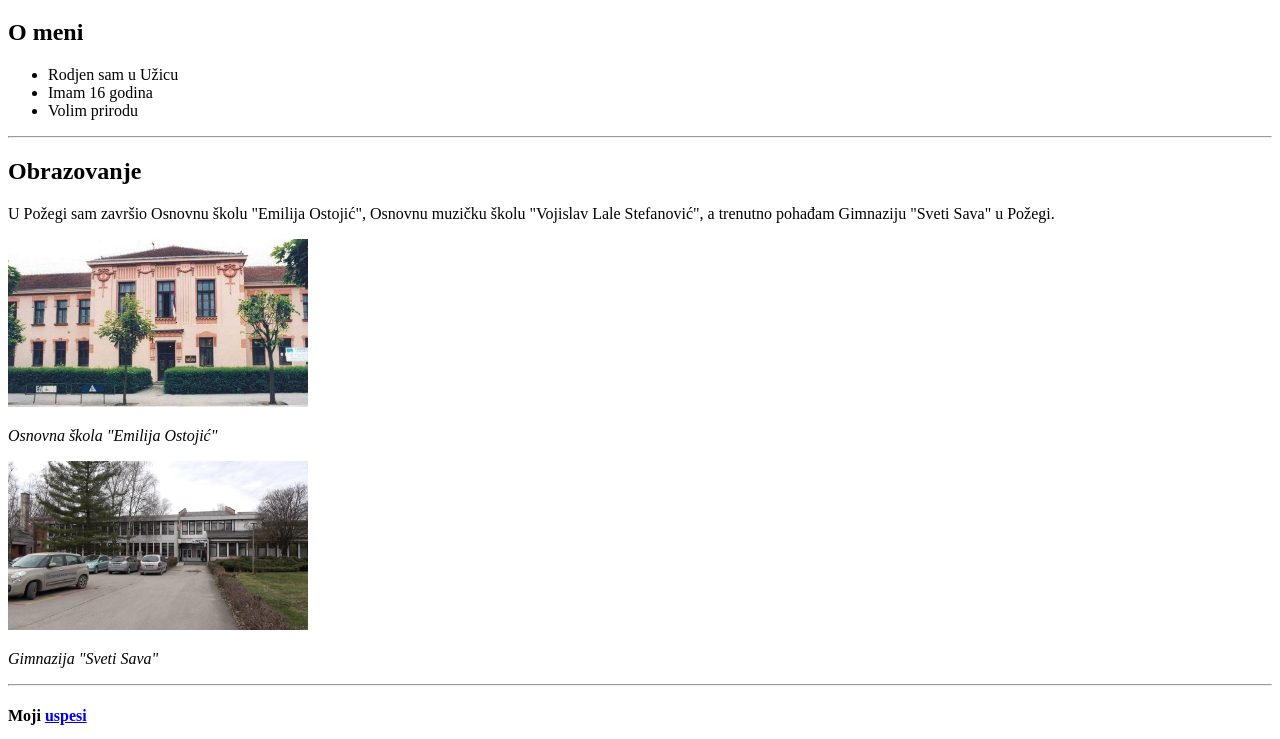
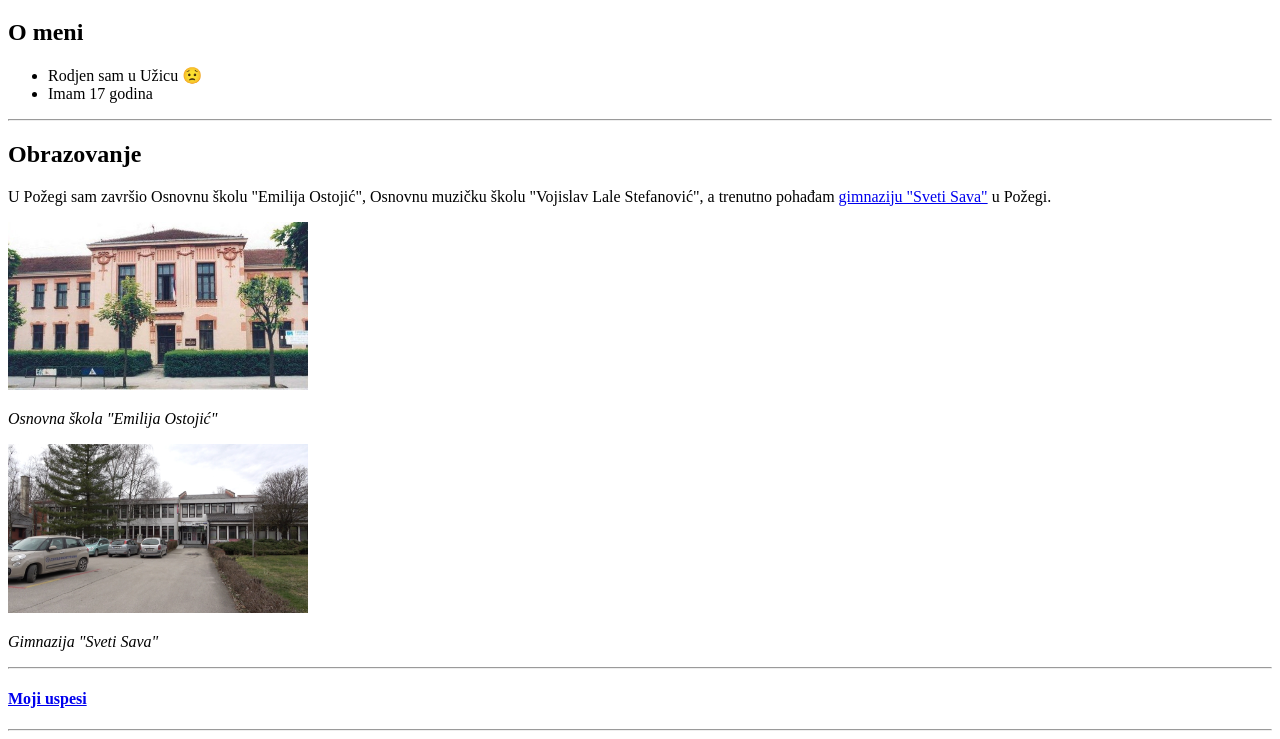
Before and after one commit to AleksaNikolicdrugocetri/stranicadrugo4, a plain HTML site: page index.html in a window 1280 px wide. Shown: the part 61-800 px from the top of the page. Drawn offline with Linux system fonts and the light colour scheme.

Commit message:
Update index.html

```diff
--- a/index.html
+++ b/index.html
@@ -4,22 +4,23 @@
     <meta charset="UTF-8">
     <meta http-equiv="X-UA-Compatible" content="IE=edge">
     <meta name="viewport" content="width=device-width, initial-scale=1.0">
+    <link rel="stylesheet" href="style.css">
     <title>Primena računara</title>
 </head>
 <body>
 
-    <h1 style="text-align:left;">Aleksa Nikolić</h1>
+<h1 >Aleksa Nikolić</h1>
   <h2>O meni</h2>
-   <ul style="text-align: left;">
-    <li>Rodjen sam u Užicu</li>
-<li> Imam 16 godina </li>
-<li>  Volim prirodu </li>
+   <ul >
+    <li>Rodjen sam u Užicu 😟</li>
+<li> Imam 17 godina </li>
+
    </ul>
     <hr>
 
 <h2>Obrazovanje</h2>
-    <p style="text-align:justify;">U Požegi sam završio Osnovnu školu "Emilija Ostojić",
-    Osnovnu muzičku školu "Vojislav Lale Stefanović", a trenutno pohađam Gimnaziju "Sveti Sava" u Požegi. </p>
+<p >U Požegi sam završio Osnovnu školu "Emilija Ostojić",
+Osnovnu muzičku školu "Vojislav Lale Stefanović", a trenutno pohađam  <a href="http://www.gimnazijapozega.edu.rs">gimnaziju "Sveti Sava"</a> u Požegi. </p>
 <img src="skola.jpg" width="300" alt="Osnovna škola Emilija Ostojić">
 
 <p><i> Osnovna škola "Emilija Ostojić"</i></p>
@@ -27,8 +28,8 @@
 
 <p><i> Gimnazija "Sveti Sava"</i></p>
 <hr>
-    <h4>Moji <a href="skole.html" target="_blank">uspesi</a></h4>
-
+<h4> <a href="skole.html" target="_blank">Moji uspesi</a></h4>
+<hr>
 <h2>Moji hobiji</h2>
 <ol>
     <li>Igranje igrica </li>
@@ -36,6 +37,6 @@
     <li> Praćenje televizijskih kvizova</li>
 </ol>
    <hr>
-    <h4> <a href="contact.html" target="_blank">Kontakt informacije </a></h4>
+    <h4 class="kontakt"> <a href="contact.html" target="_blank">Kontakt informacije </a></h4>
 </body>
 </html>
```
Lines whose indentation alone changed are shown as unchanged.
